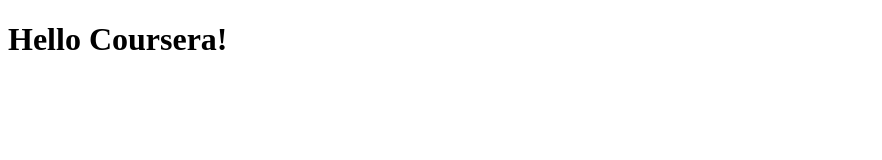
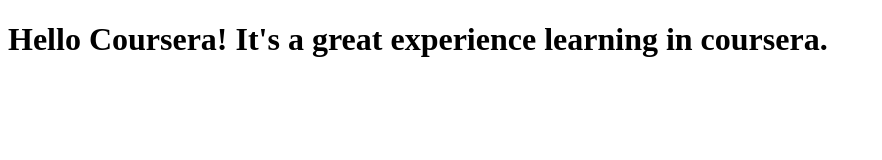
Before and after one commit to akhilavemana/WebDev, a plain HTML site: page index.html in a window 1280 px wide. Shown: the whole page, without its empty margins (0-882 px from the left). Drawn offline with Linux system fonts and the light colour scheme.

Commit message:
changes made

```diff
--- a/index.html
+++ b/index.html
@@ -4,6 +4,6 @@
 	<title>Hello  World!!</title>
 </head>
 <body>
-<h1>Hello Coursera!
+<h1>Hello Coursera! It's a great experience learning in coursera.
 </body>
 </html>
```
